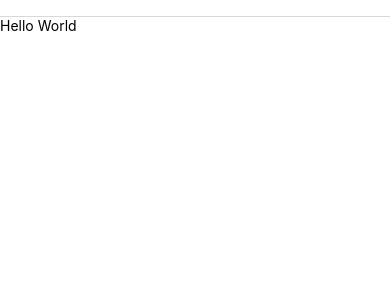
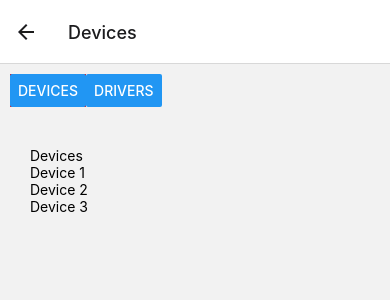
Before and after one commit to star123good/react-native-assignment, a React Native app: screen /Devices in a window 390 px wide. Shown: the top 300 px of the page. Built offline with nearby package versions, Linux system fonts and the light colour scheme.

Commit message:
make item list & header components

```diff
--- a/App.tsx
+++ b/App.tsx
@@ -1,9 +1,9 @@
 import React from 'react';
-import Layout from './src/Layout';
+import Routes from './src/Routes';
 
 const App = () => {
   return (
-    <Layout />
+    <Routes />
   );
 };
 
--- a/src/Layout.tsx
+++ /dev/null
@@ -1,15 +0,0 @@
-import React from "react";
-import Routes from "./Routes";
-import Header from "./components/Header";
-import { ScrollView } from "react-native";
-
-const Layout = () => {
-    return (
-        <ScrollView>
-            <Header title="Ok"/>
-            <Routes />
-        </ScrollView>
-    );
-}
-
-export default Layout;
--- a/src/components/Header.tsx
+++ b/src/components/Header.tsx
@@ -1,17 +1,36 @@
 import React from "react";
-import { View, Text } from "react-native";
+import { View, Button, StyleSheet } from "react-native";
 
 type HeaderProp = {
     title: string
+    navigation: any
 };
 
 const Header = (prop: HeaderProp) => {
-    const { title } = prop;
+    const { title, navigation } = prop;
     return (
-        <View>
-            <Text>{title}</Text>
-        </View>
+        <View style={style.layout} >
+            {/* <View style={title === "Home" ? style.selected : null} >
+                <Button title="Home" onPress={() => navigation.push('Home')} />
+            </View> */}
+            <View style={title === "Devices" ? style.selected : null} >
+                <Button title="Devices" onPress={() => navigation.push('Devices')} />
+            </View>
+            <View style={title === "Drivers" ? style.selected : null} >
+                <Button title="Drivers" onPress={() => navigation.push('Drivers')} />
+            </View>
+      </View>
     );
 }
 
+const style = StyleSheet.create({
+    layout: {
+        flexDirection: 'row',
+        padding: 10,
+    },
+    selected: {
+        backgroundColor: '#ff0000',
+    },
+})
+
 export default Header;
--- /dev/null
+++ b/src/components/ItemList.tsx
@@ -0,0 +1,20 @@
+import React from "react";
+import { Text, View } from "react-native";
+
+type ItemListProp = {
+    data: string[]
+}
+const ItemList = (prop: ItemListProp) => {
+    const { data } = prop;
+    return (
+        <View>
+            {
+                data.map((item, index) => (
+                    <Text key={index}>{item}</Text>
+                ))
+            }
+        </View>
+    );
+}
+
+export default ItemList;
--- a/src/screens/Devices.tsx
+++ b/src/screens/Devices.tsx
@@ -1,11 +1,18 @@
-import React from "react";
-import { View, Text } from "react-native";
+import React, { FC } from "react";
+import { ScrollView, Text, View } from "react-native";
+import Header from "../components/Header";
+import ItemList from "../components/ItemList";
 
-const Devices = () => {
+const Devices: FC<{navigation: string}> = ({navigation}) => {
+    const samples = ['Device 1', 'Device 2', 'Device 3'];
     return (
-        <View>
-            <Text>Hello World</Text>
-        </View>
+        <ScrollView>
+            <Header title="Devices" navigation={navigation} />
+            <View style={{ padding: 30 }} >
+                <Text>Devices</Text>
+                <ItemList data={samples} />
+            </View>
+        </ScrollView>
     );
 };
 
--- a/src/screens/Drivers.tsx
+++ b/src/screens/Drivers.tsx
@@ -1,11 +1,15 @@
-import React from "react";
-import { View, Text } from "react-native";
+import React, { FC } from "react";
+import { ScrollView, Text } from "react-native";
+import Header from "../components/Header";
 
-const Drivers = () => {
+const Drivers: FC<{navigation: any}> = ({navigation}) => {
     return (
-        <View>
-            <Text>Drivers</Text>
-        </View>
+        <ScrollView>
+            <Header title="Drivers" navigation={navigation} />
+            <Text style={{ padding: 30 }} >
+                Drivers
+            </Text>
+        </ScrollView>
     );
 };
 
--- a/src/screens/Home.tsx
+++ b/src/screens/Home.tsx
@@ -1,11 +1,15 @@
-import React from "react";
-import { View, Text } from "react-native";
+import React, { FC } from "react";
+import { ScrollView, Text } from "react-native";
+import Header from "../components/Header";
 
-const Home = () => {
+const Home: FC<{navigation: any}> = ({navigation}) => {
     return (
-        <View>
-            <Text>Hello Okay?</Text>
-        </View>
+        <ScrollView>
+            <Header title="Home" navigation={navigation} />
+            <Text style={{ padding: 30 }} >
+                You can navigate to Drivers, Devices.
+            </Text>
+        </ScrollView>
     );
 };
 
```
Also changed, not shown: 1 other file (tests, documents, lock files or other folders).
